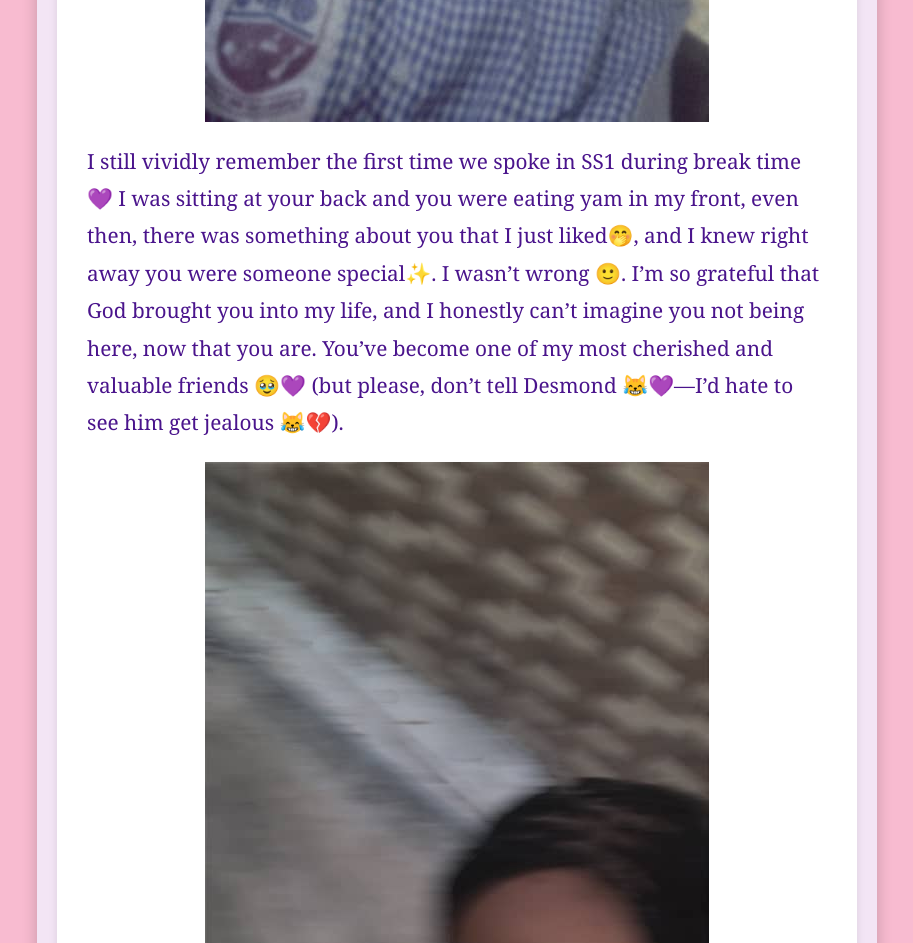
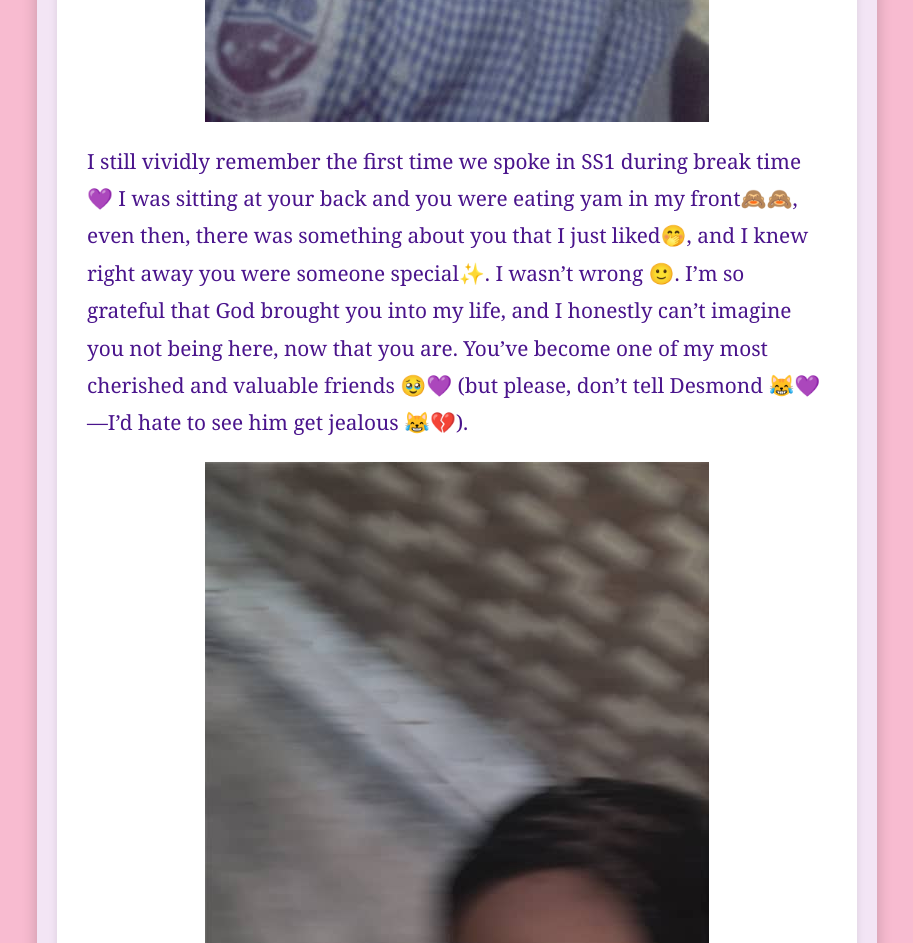
Before and after one commit to Ludociel111/breezyb, a plain HTML site: page index.html in a window 1280 px wide. Shown: the part 2215-3158 px from the top of the page, without its empty margins (183-1096 px from the left). Drawn offline with Linux system fonts and the light colour scheme.

Commit message:
Update index.html

```diff
--- a/index.html
+++ b/index.html
@@ -86,7 +86,7 @@
             <p>I thank God for your 17 amazing years 🎉🎉 (it feels like it was just yesterday we were still kids 🤧🤧).I pray for more money for you, you'll be successful just like we used to talk about💵💵. I pray that God fulfills all your heart’s desires 🙏💖 and that you never lose that beautiful smile 🤭.(by the way, I’ve always loved your smile, incase I've never told you before🙈💜.</p>
 
             <img src="IMG-20240918-WA0010.jpg" alt="Celebration Image 2">
-            <p>I still vividly remember the first time we spoke in SS1 during break time 💜 I was sitting at your back and you were eating yam in my front, even then, there was something about you that I just liked🤭, and I knew right away you were someone special✨. I wasn’t wrong 🙂. I’m so grateful that God brought you into my life, and I honestly can’t imagine you not being here, now that you are. You’ve become one of my most cherished and valuable friends 🥹💜 (but please, don’t tell Desmond 😹💜—I’d hate to see him get jealous 😹💔).</p>
+            <p>I still vividly remember the first time we spoke in SS1 during break time 💜 I was sitting at your back and you were eating yam in my front🙈🙈, even then, there was something about you that I just liked🤭, and I knew right away you were someone special✨. I wasn’t wrong 🙂. I’m so grateful that God brought you into my life, and I honestly can’t imagine you not being here, now that you are. You’ve become one of my most cherished and valuable friends 🥹💜 (but please, don’t tell Desmond 😹💜—I’d hate to see him get jealous 😹💔).</p>
 
             <img src="IMG-20240918-WA0013.jpg" alt="Celebration Image 3">
             <p>Over the years, you’ve helped me in more ways than you’ll ever know 💡💪. Whether it's your spot-on advice 🎓, your beautiful laughter 😆, or just being there when I needed someone to talk to 🤗💜, you’ve always been a constant. I know I haven’t always been the perfect friend 🙈🙈, and I’ve made a hell of mistakes 😹💔. But knowing what you'd do for me makes me want to be a better person, and honestly, you inspire me to improve in a handful of ways 🌟✨.</p>
```
